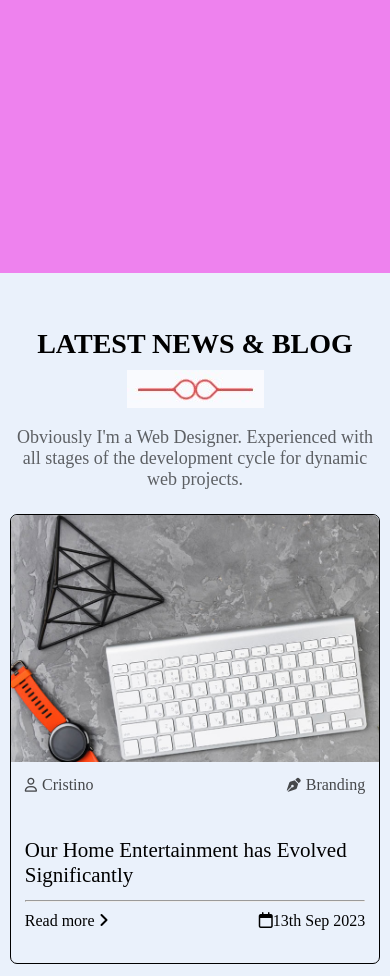
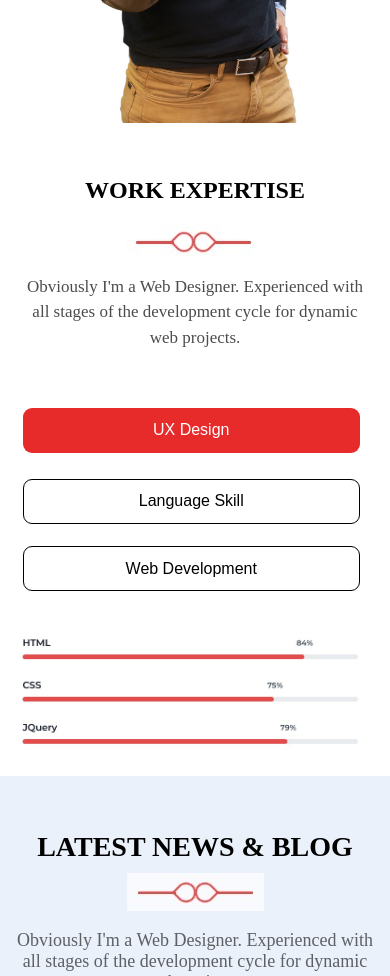
Before and after one commit to Shreyas719/portfolio-demo, a plain HTML site: page index.html in a window 390 px wide. Shown: the part 5260-6236 px from the top of the page. Drawn offline with Linux system fonts and the light colour scheme.

Commit message:
Expertise section done

```diff
--- a/index.html
+++ b/index.html
@@ -270,7 +270,24 @@
         <!-- Work Expertise -->
          <section class="work-expertise-area">
             <div class="work-expertise-contain-area">
-
+                <div class="img-only">
+                    <img src="assets/expertise-img.jpg" alt="">
+                </div>
+                <div class="img-content">
+                    <div class="content-title">
+                        <h1>Work Expertise</h1>
+                        <img src="assets/design-logo01.jpg" alt="">
+                        <p>Obviously I'm a Web Designer. Experienced with all stages of the development cycle for dynamic web projects.</p>
+                    </div>
+                    <div class="img-button">
+                        <button class="bnt-st1">UX Design</button>
+                        <button class="bnt-st2">Language Skill</button>
+                        <button class="bnt-st2">Web Development</button>
+                    </div>
+                    <div class="img-progress">
+                        <img src="assets/progress.jpg" alt="">
+                    </div>
+                </div>
             </div>
          </section>
 
--- a/style.css
+++ b/style.css
@@ -724,8 +724,203 @@ body{
     width: 100%;
     height: 600px;
     float: left;
-    background-color: violet;
 }
+.main .work-expertise-area .work-expertise-contain-area{
+    width: 88%;
+    height: 100%;
+    float: left;
+    margin-left: 6%;
+}
+.main .work-expertise-area .work-expertise-contain-area .img-only{
+    width: 40%;
+    height: 100%;
+    float: left;
+}
+.main .work-expertise-area .work-expertise-contain-area .img-only img{
+    width: 100%;
+    height: 100%;
+
+}
+.main .work-expertise-area .work-expertise-contain-area .img-content{
+    width: 60%;
+    height: 100%;
+    float: left;
+}
+.main .work-expertise-area .work-expertise-contain-area .img-content .content-title{
+    width: 100%;
+    height: 35%;
+    float: left;
+    text-align: center;
+    padding: 10px;
+}
+.main .work-expertise-area .work-expertise-contain-area .img-content .content-title h1{
+    text-transform: uppercase;
+    margin-top: 40px;
+}
+.main .work-expertise-area .work-expertise-contain-area .img-content .content-title img{
+    margin-top: 20px;
+}
+.main .work-expertise-area .work-expertise-contain-area .img-content .content-title p{
+    font-size: 17px;
+    opacity: 0.7;
+    padding: 10px 55px 10px 55px;
+    line-height: 1.5;
+}
+.main .work-expertise-area .work-expertise-contain-area .img-content .img-button{
+    width: 30%;
+    height: 100%;
+    float: left;
+}
+.main .work-expertise-area .work-expertise-contain-area .img-content .img-button .bnt-st1{
+    width: 70%;
+    height: 45px;
+    background-color: #e72a2a;
+    color: white;
+    float: left;
+    border: none;
+    outline: none;
+    font-size: 16px;
+    border-radius: 9px;
+    -webkit-border-radius: 9px;
+    -moz-border-radius: 9px;
+    -ms-border-radius: 9px;
+    -o-border-radius: 9px;
+    margin: 20% 0% 6% 10%;
+}
+.main .work-expertise-area .work-expertise-contain-area .img-content .img-button .bnt-st2{
+    width: 70%;
+    height: 45px;
+    background-color: transparent;
+    color: black;
+    float: left;
+    border: none;
+    outline: none;
+    font-size: 16px;
+    border: 1px solid black;
+    border-radius: 9px;
+    -webkit-border-radius: 9px;
+    -moz-border-radius: 9px;
+    -ms-border-radius: 9px;
+    -o-border-radius: 9px;
+    margin: 5% 0% 5% 10%;
+
+}
+.main .work-expertise-area .work-expertise-contain-area .img-content .img-progress{
+    width: 70%;
+    height: 100%;
+    float: left;
+}
+.main .work-expertise-area .work-expertise-contain-area .img-content .img-progress img{
+    width: 100%;
+    height: 40%;
+    margin: 6% 0% 0% 0%;
+}
+
+
+@media(max-width:649px){
+    .main .work-expertise-area{
+        width: 100%;
+        height: auto;
+        float: left;
+    }
+    .main .work-expertise-area .work-expertise-contain-area{
+        width: 96%;
+        height: 100%;
+        float: left;
+        margin-left: 2%;
+    }
+    .main .work-expertise-area .work-expertise-contain-area .img-only{
+        width: 100%;
+        height: 100%;
+        float: left;
+    }
+    .main .work-expertise-area .work-expertise-contain-area .img-only img{
+        width: 100%;
+        height: 450px;
+
+    }
+    .main .work-expertise-area .work-expertise-contain-area .img-content{
+        width: 100%;
+        height: 100%;
+        float: left;
+    }
+    .main .work-expertise-area .work-expertise-contain-area .img-content .content-title{
+        width: 100%;
+        height: 35%;
+        float: left;
+        text-align: center;
+        padding: 10px;
+    }
+    .main .work-expertise-area .work-expertise-contain-area .img-content .content-title h1{
+        text-transform: uppercase;
+        margin-top: 40px;
+    }
+    .main .work-expertise-area .work-expertise-contain-area .img-content .content-title img{
+        margin-top: 20px;
+    }
+    .main .work-expertise-area .work-expertise-contain-area .img-content .content-title p{
+        font-size: 17px;
+        opacity: 0.7;
+        padding: 10px 5px 10px 5px;
+        line-height: 1.5;
+    }
+
+.main .work-expertise-area .work-expertise-contain-area .img-content .img-button{
+    width: 100%;
+    height: 100%;
+    float: left;
+}
+
+.main .work-expertise-area .work-expertise-contain-area .img-content .img-button .bnt-st1{
+    width: 90%;
+    height: 45px;
+    background-color: #e72a2a;
+    color: white;
+    float: left;
+    border: none;
+    outline: none;
+    font-size: 16px;
+    border-radius: 9px;
+    -webkit-border-radius: 9px;
+    -moz-border-radius: 9px;
+    -ms-border-radius: 9px;
+    -o-border-radius: 9px;
+    margin: 10% 0% 4% 4%;
+}
+.main .work-expertise-area .work-expertise-contain-area .img-content .img-button .bnt-st2{
+    width: 90%;
+    height: 45px;
+    background-color: transparent;
+    color: black;
+    float: left;
+    border: none;
+    outline: none;
+    font-size: 16px;
+    border: 1px solid black;
+    border-radius: 9px;
+    -webkit-border-radius: 9px;
+    -moz-border-radius: 9px;
+    -ms-border-radius: 9px;
+    -o-border-radius: 9px;
+    margin: 3% 0% 3% 4%;
+
+}
+.main .work-expertise-area .work-expertise-contain-area .img-content .img-progress{
+    width: 100%;
+    height: 100%;
+    float: left;
+}
+.main .work-expertise-area .work-expertise-contain-area .img-content .img-progress img{
+    width: 100%;
+    height: 100%;
+    margin: 3% 0% 0% 0%;
+}
+}
+
+
+
+
+
 
 /* Latest News And Blog  */
 .latest-news-blog-area{
```
Also changed, not shown: assets/expertise-img.jpg (added), assets/progress.jpg (added).
